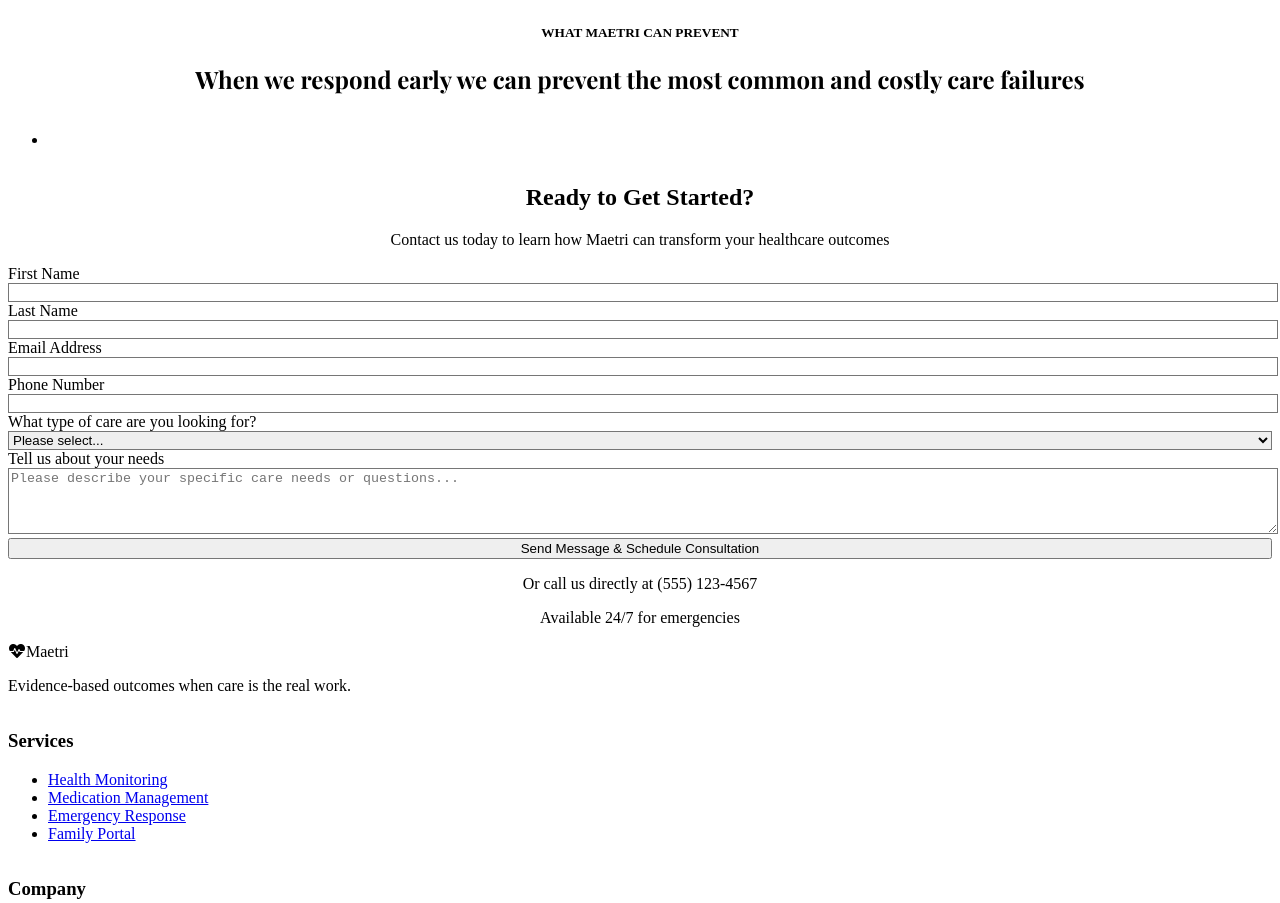
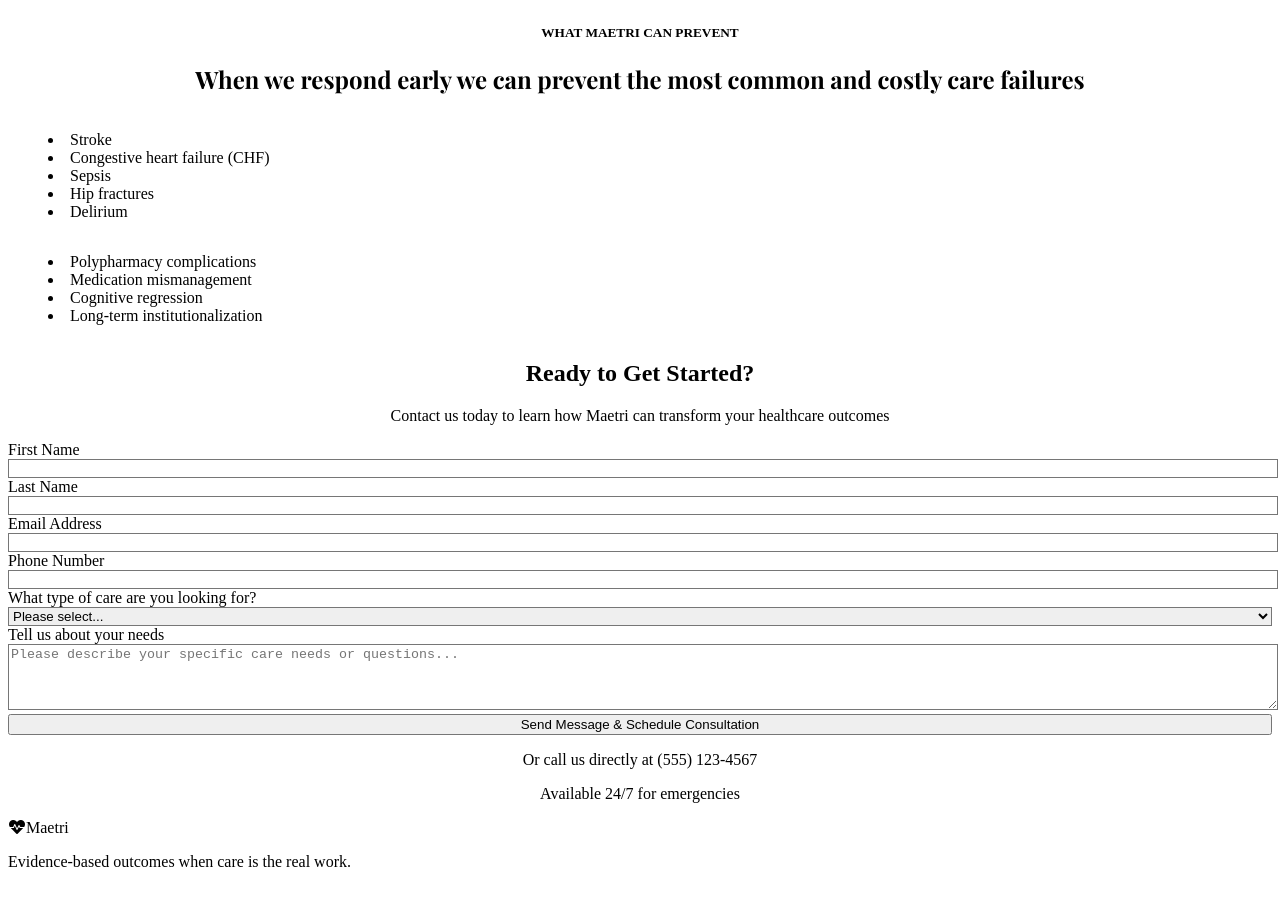
Before and after one commit to joelle-maetri/maetri, a website: page index.html in a window 1280 px wide. Shown: the part 3645-4548 px from the top of the page. Drawn offline with nearby package versions, Linux system fonts and the light colour scheme; files that its build step writes are made by us from their sources.

Commit message:
adding prevention section

```diff
--- a/index.html
+++ b/index.html
@@ -37,7 +37,7 @@
     </nav>
 
     <!-- Hero Section -->
-    <section class="pt-24 pb-16 bg-gradient-to-br from-blue-50 to-indigo-100">
+    <section class="pt-24 pb-16 bg-gradient-to-b from-blue-50 to-indigo-100">
         <div class="container mx-auto px-6">
             <div class="grid md:grid-cols-2 gap-12 items-center">
                 <div class="pt-16">
@@ -146,8 +146,20 @@
 
             <div class="grid md:grid-cols-2 gap-4">
                 <div>
-                    <ul>
-                        <li></li>
+                    <ul class="list-disc list-inside mt-2 ml-8 text-gray-600">
+                        <li>Stroke</li>
+                        <li>Congestive heart failure (CHF)</li>
+                        <li>Sepsis</li>
+                        <li>Hip fractures</li>
+                        <li>Delirium</li>
+                    </ul>
+                </div>
+                <div>
+                    <ul class="list-disc list-inside mt-2 ml-8 text-gray-600">
+                        <li>Polypharmacy complications</li>
+                        <li>Medication mismanagement</li>
+                        <li>Cognitive regression</li>
+                        <li>Long-term institutionalization</li>
                     </ul>
                 </div>
             </div>
--- a/src/custom.css
+++ b/src/custom.css
@@ -2,7 +2,7 @@
 
 /* Custom background gradients */
 .special-linear-bg-transparent-to-white {
-    background: linear-gradient(to bottom, rgba(255, 255, 255, 0) 0%, rgba(255, 255, 255, 0) 10%, #fff 10%, #fff 100%);
+    background: linear-gradient(to bottom, #e0e7ff 0%, #e0e7ff 10%, #fff 10%, #fff 100%);
 }
 
 /* Custom button styles */
```
